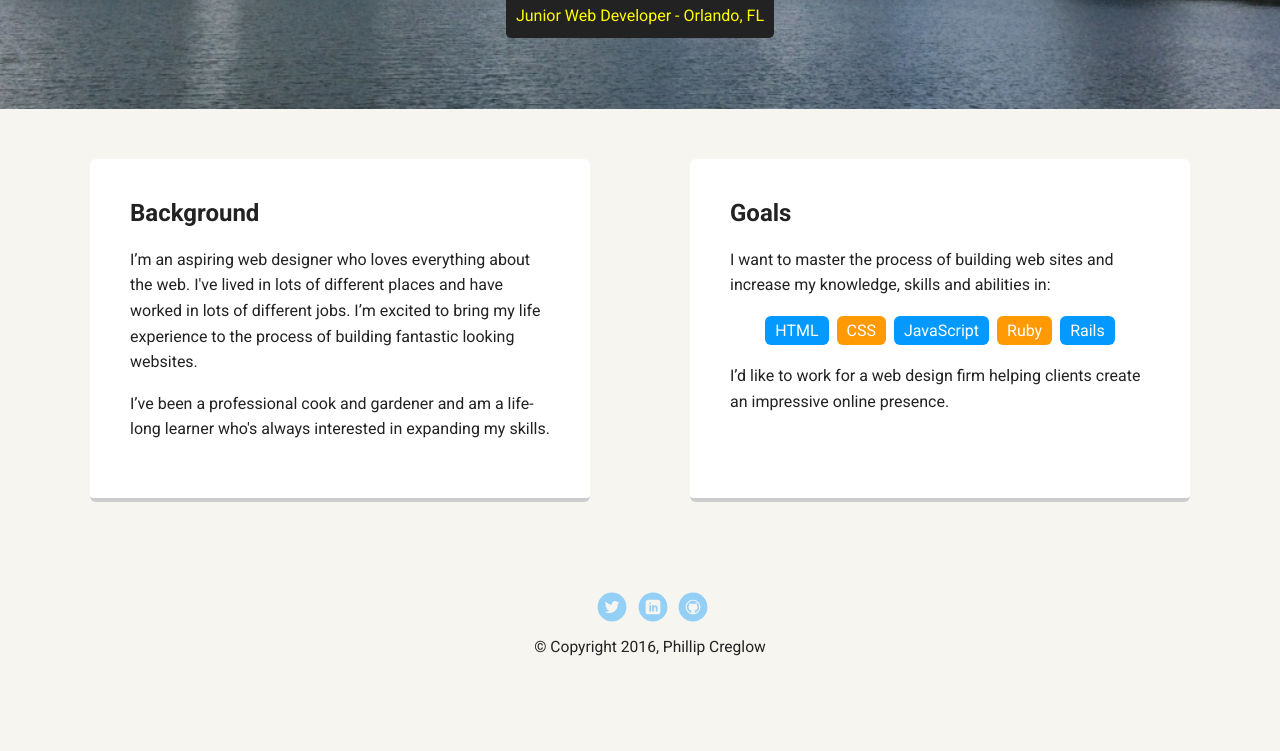
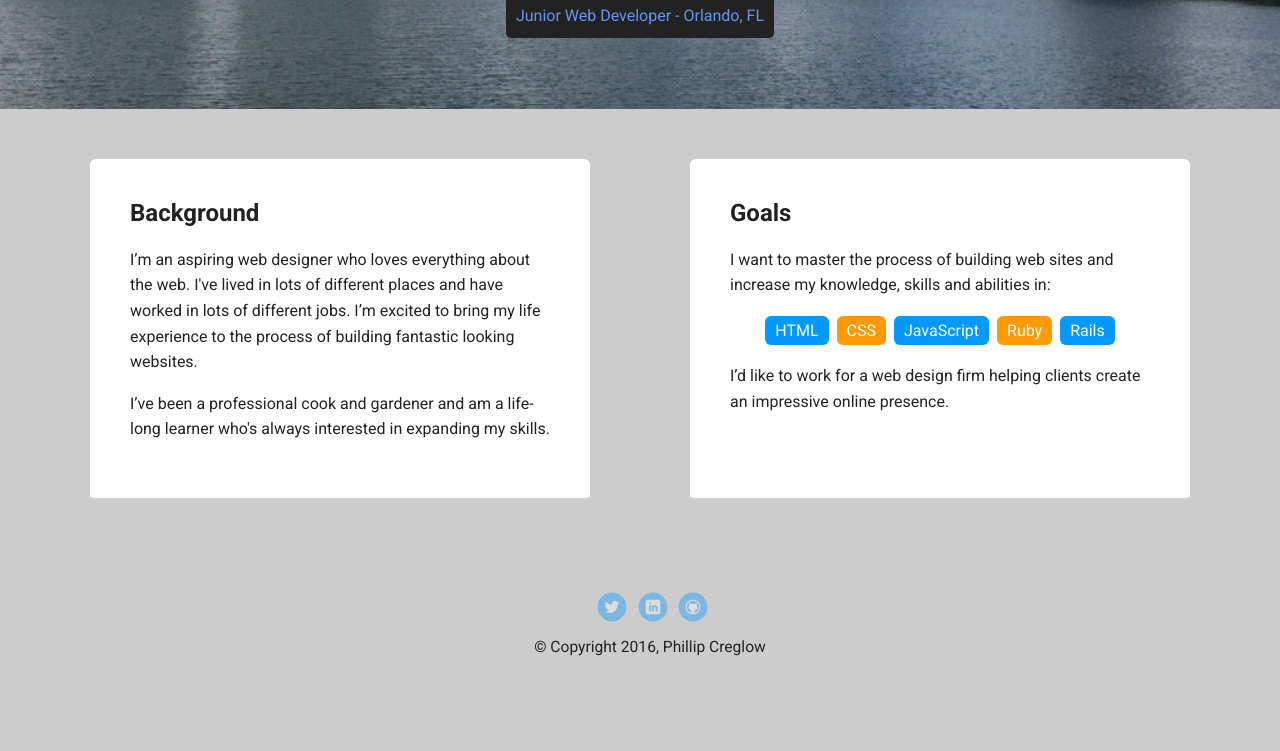
Before and after one commit to pcreglow/Treehouse-Profile, a plain HTML site: page index.html in a window 1280 px wide. Shown: the part 361-1112 px from the top of the page. Drawn offline with Linux system fonts and the light colour scheme; a web font is replaced by a local one.

Commit message:
Adjusted background colors for body and profile photo description

```diff
--- a/styles/styles.css
+++ b/styles/styles.css
@@ -9,13 +9,13 @@ body {
   text-align: center;
   font-family: 'Roboto', sans-serif;
   color: #222;
-  background: #f7f5f0;
+  background: #ccc;
 }
 /* Link Styles */
 
 a {
   text-decoration: none;
-  color: #999;
+  color: cornflowerblue;
 }
 a:hover {
   color: #6633ff;
@@ -86,7 +86,7 @@ header .profile-image:hover {
 }
 .location {
   background-color: #222;
-  color: yellow;
+  color: cornflowerblue;
 }
 .card {
   margin: 30px;
```
